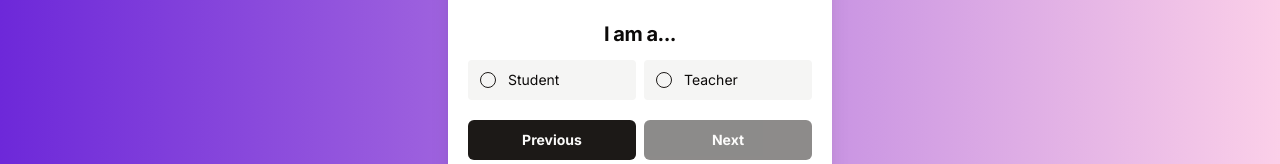
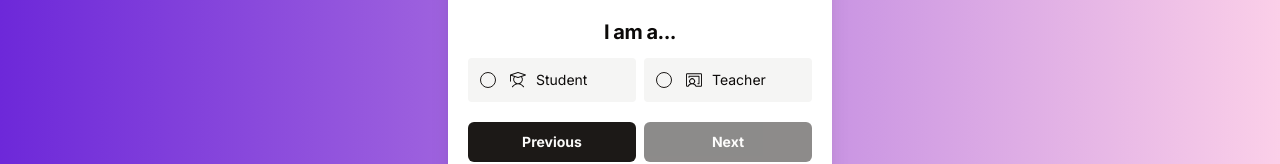
Before and after one commit to Sagnify/EduVerse, a Next.js app in the folder frontend/: page /signup in a window 1280 px wide. Both pictures are taken after typing "Sample", "Sample", "Sample", "name@example.com", "Sample123" into the empty fields and a click on the button "Next". Shown: the part 353-517 px from the top of the page. Built offline with nearby package versions, Linux system fonts and the light colour scheme.

Commit message:
updated Sign up

```diff
--- a/frontend/package.json
+++ b/frontend/package.json
@@ -22,6 +22,7 @@
     "react": "^18",
     "react-dom": "^18",
     "react-hook-form": "^7.53.0",
+    "react-icons": "^5.3.0",
     "tailwind-merge": "^2.5.2",
     "tailwindcss-animate": "^1.0.7",
     "zod": "^3.23.8"
--- a/frontend/src/app/(auth)/signup/page.tsx
+++ b/frontend/src/app/(auth)/signup/page.tsx
@@ -27,6 +27,7 @@ import { z } from "zod";
 import { zodResolver } from "@hookform/resolvers/zod";
 import { useForm } from "react-hook-form";
 import { GenderDropdown } from "@/components/GenderDropdown";
+import { PiChalkboardTeacherLight, PiStudentLight } from "react-icons/pi";
 
 const RoleSchema = z.object({
   role: z.enum(["student", "teacher"], {
@@ -232,7 +233,8 @@ export default function SignUpPage() {
                             <FormControl>
                               <RadioGroupItem value="student" />
                             </FormControl>
-                            <FormLabel className="font-normal">
+                            <FormLabel className="font-normal flex gap-2 items-center">
+                              <PiStudentLight size={20} />
                               Student
                             </FormLabel>
                           </FormItem>
@@ -240,7 +242,8 @@ export default function SignUpPage() {
                             <FormControl>
                               <RadioGroupItem value="teacher" />
                             </FormControl>
-                            <FormLabel className="font-normal">
+                            <FormLabel className="font-normal flex gap-2 items-center">
+                              <PiChalkboardTeacherLight size={20} />
                               Teacher
                             </FormLabel>
                           </FormItem>
```
Also changed, not shown: 1 other file (tests, documents, lock files or other folders).
